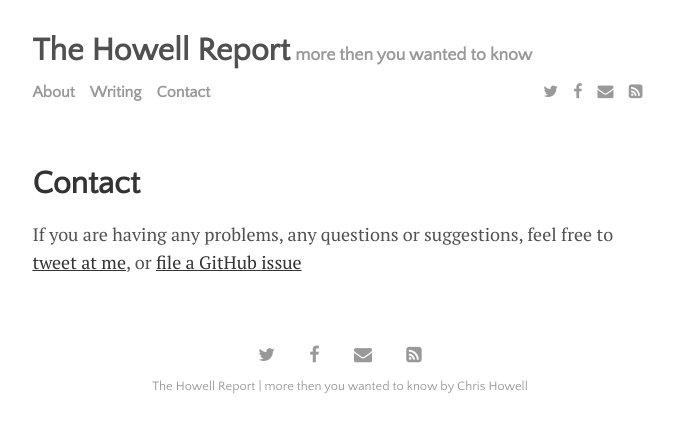
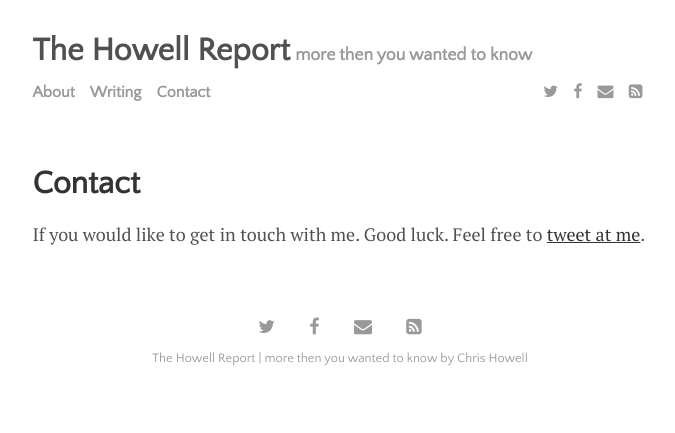
Before and after one commit to chrisahowell/howellreport_test01, a Jekyll site: the page built from menu/contact.md, in a window 1280 px wide. Shown: the top 433 px of the page, without its empty margins (300-975 px from the left). Built offline with Jekyll 4.4.1, drawn with Linux system fonts in a browser that asks for light colours; nearby versions of some CDN libraries.

Commit message:
Update contact.md

```diff
--- a/menu/contact.md
+++ b/menu/contact.md
@@ -3,4 +3,4 @@ layout: page
 title: Contact
 ---
 
-If you are having any problems, any questions or suggestions, feel free to [tweet at me](https://twitter.com/intent/tweet?text=%40paululele), or [file a GitHub issue](https://github.com/lenpaul/lagrange/issues/new)
+If you would like to get in touch with me. Good luck. Feel free to [tweet at me](https://twitter.com/intent/tweet?text=%40chrisahowell).
```
